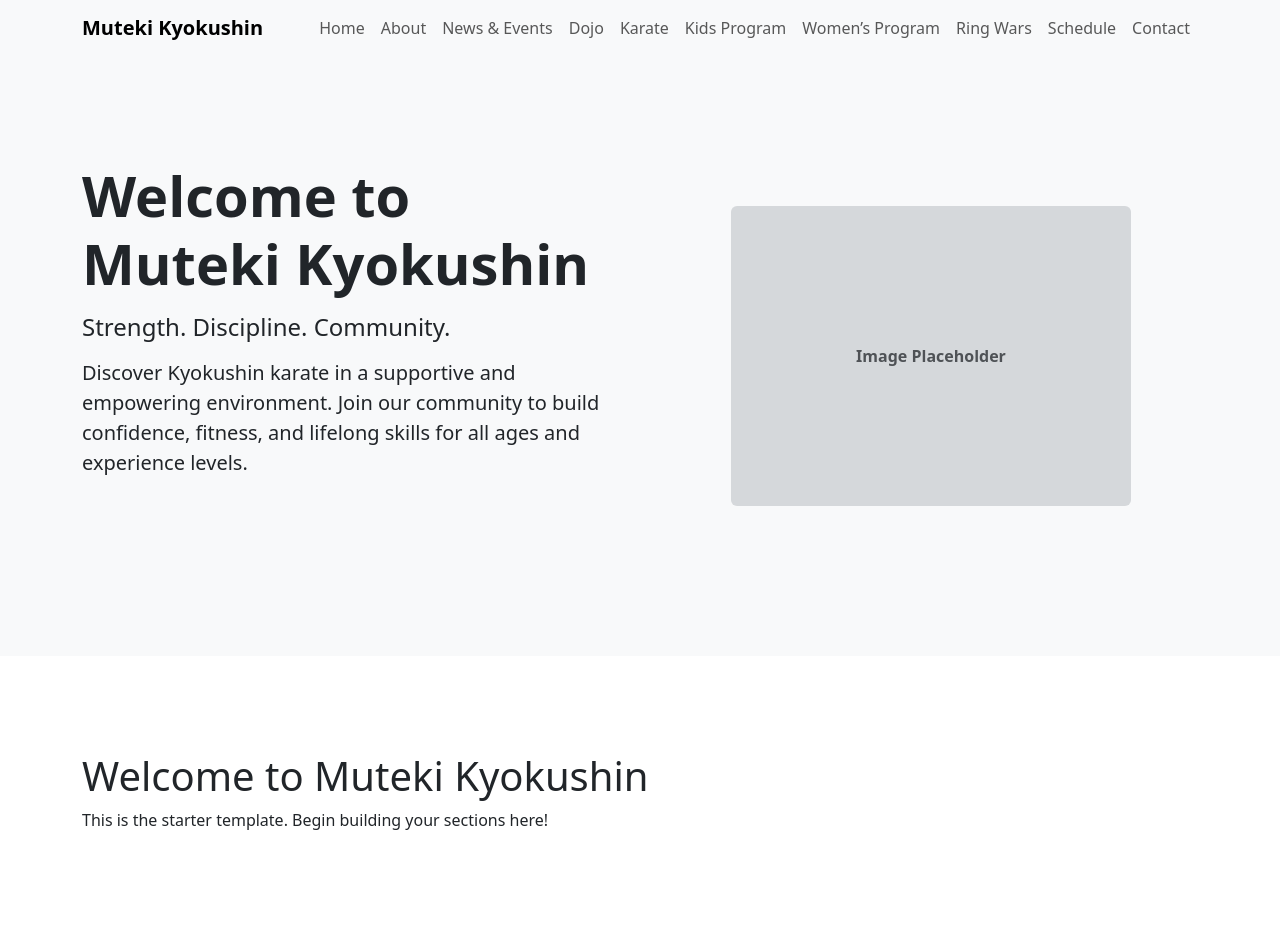
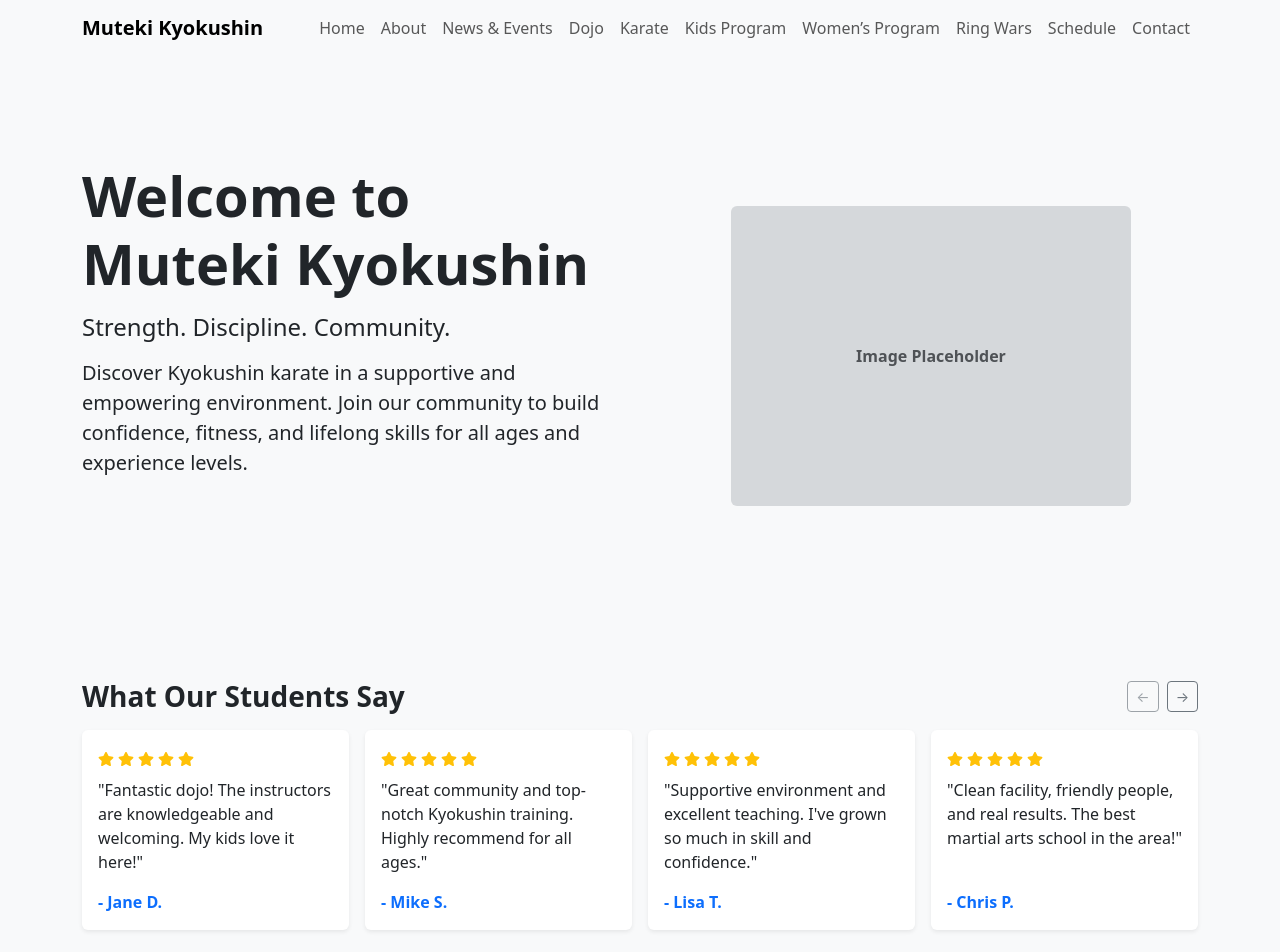
Before and after one commit to sjvarnum/website-mutekikyokushin, a React (Vite) app: page / in a window 1280 px wide. Shown: the top 952 px of the page. Before the commit the page ends 848 px from the top, so only its background shows below. Built offline with nearby package versions, Linux system fonts and the light colour scheme.

Commit message:
feat: add Google Reviews component with carousel functionality

```diff
--- a/package.json
+++ b/package.json
@@ -13,6 +13,7 @@
     "bootstrap": "^5.3.6",
     "react": "^19.1.0",
     "react-dom": "^19.1.0",
+    "react-icons": "^5.5.0",
     "sass": "^1.87.0"
   },
   "devDependencies": {
--- a/src/App.tsx
+++ b/src/App.tsx
@@ -1,5 +1,6 @@
-import Navigation from './components/Navigation/Navigation';
-import Hero from './components/Hero/Hero';
+import Navigation from "./components/Navigation/Navigation";
+import Hero from "./components/Hero/Hero";
+import GoogleReviews from "./components/CallToAction/GoogleReviews";
 
 function App() {
   return (
@@ -8,11 +9,14 @@ function App() {
       <Navigation />
       {/* Hero Section Below Navbar */}
       <Hero />
+      <GoogleReviews />
       {/* Main Content Placeholder */}
       <main>
         <div className="container mt-5 pt-5">
           <h1>Welcome to Muteki Kyokushin</h1>
-          <p>This is the starter template. Begin building your sections here!</p>
+          <p>
+            This is the starter template. Begin building your sections here!
+          </p>
         </div>
       </main>
     </>
--- /dev/null
+++ b/src/components/CallToAction/GoogleReviews.tsx
@@ -0,0 +1,111 @@
+import React, { useState, useEffect } from "react";
+import { FaStar } from "react-icons/fa";
+
+// Sample reviews data
+const reviews = [
+  {
+    author: "Jane D.",
+    text: "Fantastic dojo! The instructors are knowledgeable and welcoming. My kids love it here!",
+    rating: 5,
+  },
+  {
+    author: "Mike S.",
+    text: "Great community and top-notch Kyokushin training. Highly recommend for all ages.",
+    rating: 5,
+  },
+  {
+    author: "Lisa T.",
+    text: "Supportive environment and excellent teaching. I've grown so much in skill and confidence.",
+    rating: 5,
+  },
+  {
+    author: "Chris P.",
+    text: "Clean facility, friendly people, and real results. The best martial arts school in the area!",
+    rating: 5,
+  },
+  {
+    author: "Ava K.",
+    text: "My whole family trains here. The sense of community is amazing!",
+    rating: 5,
+  },
+];
+
+const GoogleReviews: React.FC = () => {
+  const getVisibleCount = () => (window.innerWidth < 992 ? 1 : 4);
+  const [visibleCount, setVisibleCount] = useState(getVisibleCount());
+  const [currentIndex, setCurrentIndex] = useState(0);
+
+  useEffect(() => {
+    const handleResize = () => {
+      setVisibleCount(getVisibleCount());
+      setCurrentIndex(0);
+    };
+    window.addEventListener("resize", handleResize);
+    return () => window.removeEventListener("resize", handleResize);
+  }, []);
+
+  const visibleReviews = reviews.slice(currentIndex, currentIndex + visibleCount);
+
+  const handlePrev = () => {
+    setCurrentIndex((prev) => Math.max(prev - visibleCount, 0));
+  };
+  const handleNext = () => {
+    setCurrentIndex((prev) =>
+      prev + visibleCount < reviews.length ? prev + visibleCount : prev
+    );
+  };
+
+  const isPrevDisabled = currentIndex === 0;
+  const isNextDisabled = currentIndex + visibleCount >= reviews.length;
+
+  return (
+    <section className="bg-light py-4 border-bottom">
+      <div className="container">
+        <div className="d-flex justify-content-between align-items-center mb-3">
+          <h3 className="mb-0 fw-bold">What Our Students Say</h3>
+          <div>
+            <button
+              className="btn btn-outline-secondary btn-sm me-2"
+              onClick={handlePrev}
+              disabled={isPrevDisabled}
+              aria-label="Previous reviews"
+            >
+              &#8592;
+            </button>
+            <button
+              className="btn btn-outline-secondary btn-sm"
+              onClick={handleNext}
+              disabled={isNextDisabled}
+              aria-label="Next reviews"
+            >
+              &#8594;
+            </button>
+          </div>
+        </div>
+        <div className="row g-3 justify-content-center">
+          {visibleReviews.map((review, idx) => (
+            <div className="col-12 col-lg-3" key={currentIndex + idx}>
+              <div className="card h-100 shadow-sm border-0">
+                <div className="card-body d-flex flex-column align-items-start">
+                  <div className="mb-2">
+                    {[...Array(5)].map((_, i) => (
+                      <FaStar
+                        key={i}
+                        className={`me-1 ${i < review.rating ? "text-warning" : "text-secondary"}`}
+                        aria-label={i === 0 ? `${review.rating} star rating` : undefined}
+                      />
+                    ))}
+                  </div>
+                  <p className="card-text flex-grow-1">"{review.text}"</p>
+                  <div className="fw-semibold text-primary">- {review.author}</div>
+                </div>
+              </div>
+            </div>
+          ))}
+        </div>
+      </div>
+    </section>
+  );
+};
+
+export default GoogleReviews;
```
Also changed, not shown: 1 other file (tests, documents, lock files or other folders).
